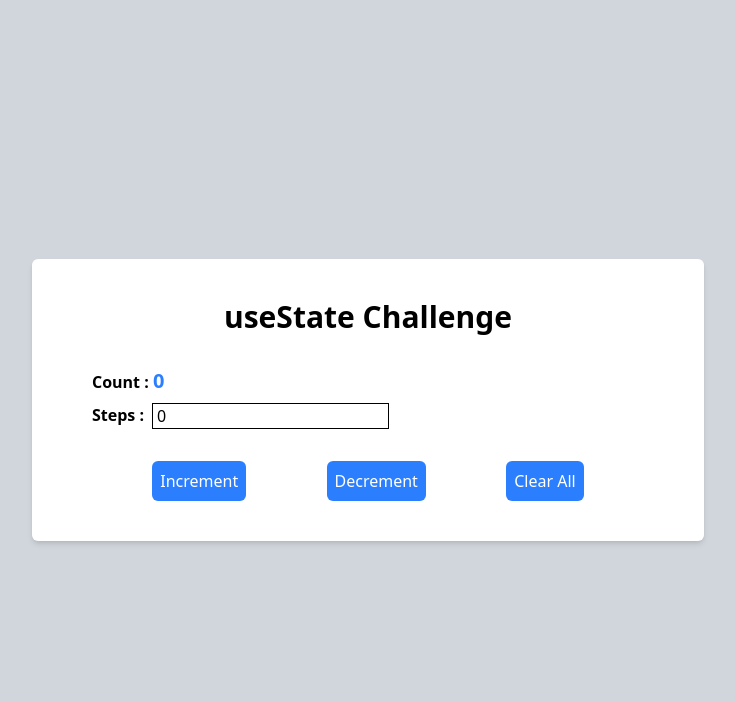
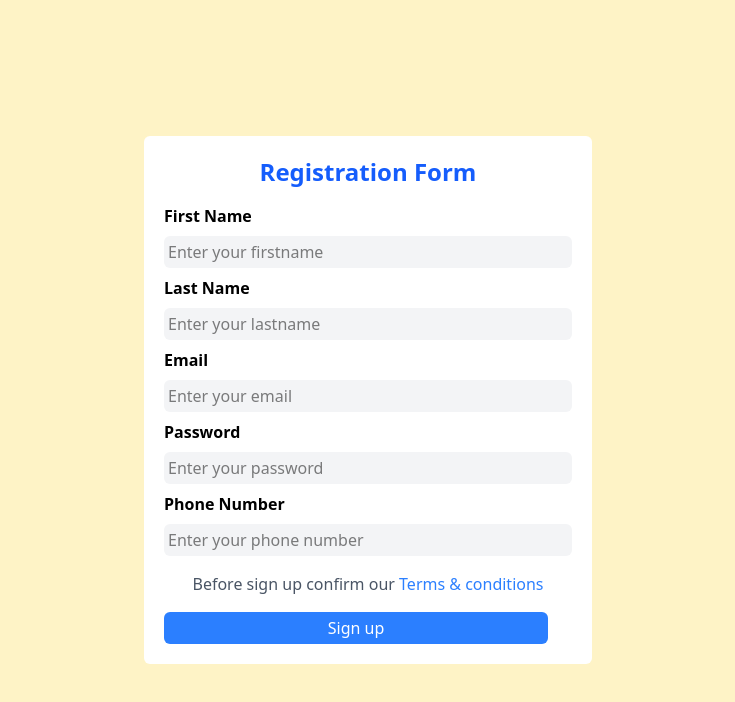
Before and after one commit to Sibuchanda/React_Mini_Projects, a React (Vite) app: page / in a window 1280 px wide. Shown: the top 702 px of the page, without its empty margins (272-1007 px from the left). Built offline with nearby package versions, Linux system fonts and the light colour scheme.

Commit message:
Day-6[Efficient way to get form data from user]

```diff
--- a/src/App.jsx
+++ b/src/App.jsx
@@ -1,13 +1,14 @@
 import { useState } from 'react'
 import Todo from '../src/Todo/Todo';
-import Incrementdecrement from './miniChallenge/Incrementdecrement';
+// import Incrementdecrement from './miniChallenge/Incrementdecrement';
+import Registrationform from './miniChallenge/Registrationform';
 
 
 function App() {
 
   return (
     <>
-     <Incrementdecrement/>
+     <Registrationform/>
     </>
   )
 }
--- /dev/null
+++ b/src/miniChallenge/Registrationform.jsx
@@ -0,0 +1,109 @@
+import React, { useState } from 'react'
+
+const Registrationform = () => {
+
+    const [user, setUser] = useState({
+        firstname: "",
+        lastname: "",
+        email: "",
+        password: "",
+        phone: "",
+    });
+
+   const handleFormData = (e)=>{
+     const {name, value} = e.target;  // Here we destructure it
+     setUser((prev)=>({...prev, [name] : value}));
+    //  { name: value } creates an object where "name" is a fixed key, not dynamic.
+    // [name]: value dynamically sets the key based on the name attribute of the input field. If we enter in the email field then the 'name' becomes email, if we enter in the 'password' field then the name becomes 'password'  that's why 'name' is dynamic.
+   }
+
+   const handleSubmitForm = (e)=>{
+      e.preventDefault();
+      console.log(user);
+      setUser({
+        firstname: "",
+        lastname: "",
+        email: "",
+        password: "",
+        phone: "",
+      });
+   }
+
+
+
+    return (
+        <>
+            <div className="container w-screen h-screen flex justify-center items-center bg-amber-100">
+                <form className='h-auto w-md p-5 bg-white rounded-md' onSubmit={handleSubmitForm}>
+                    <h1 className='text-blue-600 font-bold text-center text-2xl'>Registration Form</h1>
+                    <div className="wrapper flex flex-col gap-2 mt-4">
+                        <label htmlFor="firstname">
+                            <b>First Name</b>
+                        </label>
+                        <input
+                            type="text"
+                            name="firstname"
+                            value={user.firstname}
+                            onChange={handleFormData}
+                            placeholder='Enter your firstname'
+                            required
+                            className='w-auto h-8 bg-gray-100 pl-1 border-none focus:outline-sky-300 rounded-md'
+                        />
+                        <label htmlFor="lastname">
+                            <b>Last Name</b>
+                        </label>
+                        <input
+                            type="text"
+                            name="lastname"
+                            value={user.lastname}
+                            onChange={handleFormData}
+                            placeholder='Enter your lastname'
+                            required
+                            className='w-auto h-8 bg-gray-100 pl-1 border-none focus:outline-sky-300 rounded-md'
+                        />
+                        <label htmlFor="email">
+                            <b>Email</b>
+                        </label>
+                        <input
+                            type="email"
+                            name="email"
+                            value={user.email}
+                            onChange={handleFormData}
+                            placeholder='Enter your email'
+                            required
+                            className='w-auto h-8 bg-gray-100 pl-1 border-none focus:outline-sky-300 rounded-md'
+                        />
+                        <label htmlFor="password">
+                            <b>Password</b>
+                        </label>
+                        <input
+                            type="password"
+                            name="password"
+                            value={user.password}
+                            onChange={handleFormData}
+                            placeholder='Enter your password'
+                            required
+                            className='w-auto h-8 bg-gray-100 pl-1 border-none focus:outline-sky-300 rounded-md'
+                        />
+                        <label htmlFor="phone">
+                            <b>Phone Number</b>
+                        </label>
+                        <input
+                            type="text"
+                            name="phone"
+                            value={user.phone}
+                            onChange={handleFormData}
+                            placeholder='Enter your phone number'
+                            required
+                            className='w-auto h-8 bg-gray-100 pl-1 border-none focus:outline-sky-300 rounded-md'
+                        />
+                    </div>
+                     <p className='text-center text-gray-600 mt-4'>Before sign up confirm our <a className='text-blue-500 cursor-pointer'>Terms & conditions</a></p>
+                    <button type="submit" className='w-sm h-8 bg-blue-500 rounded-md text-white cursor-pointer hover:bg-blue-800 mt-4 text-center'>Sign up</button>
+                </form>
+            </div>
+        </>
+    )
+}
+
+export default Registrationform;
```
